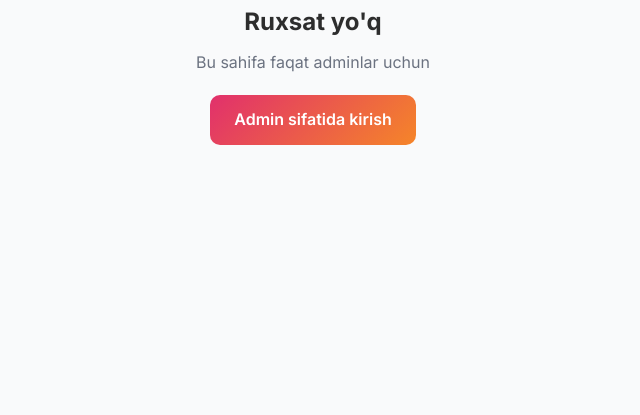
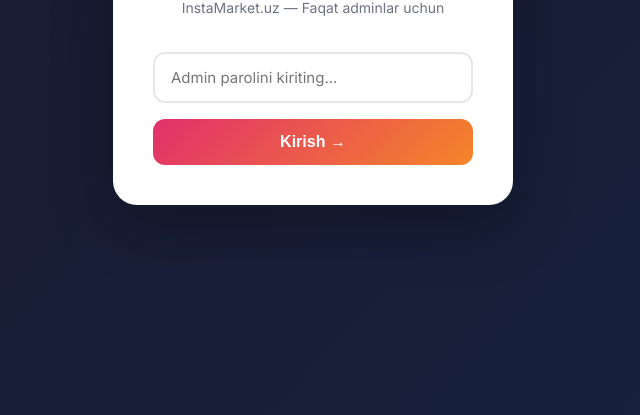
Before and after one commit to dostonbekqurbonov13-source/Pro-uchun, a plain HTML site: page instamarket/admin/index.html in a window 1280 px wide. Shown: the part 385-800 px from the top of the page, without its empty margins (327-967 px from the left). Drawn offline with Linux system fonts and the light colour scheme.

Commit message:
security: Admin panelga parol himoyasi qo'shildi

```diff
--- a/instamarket/admin/index.html
+++ b/instamarket/admin/index.html
@@ -256,13 +256,37 @@
 <script src="../js/main.js"></script>
 <script>
   document.getElementById('currentDate').textContent = new Date().toLocaleDateString('uz-UZ', {weekday:'long', year:'numeric', month:'long', day:'numeric'});
-  // Admin tekshiruvi
-  document.addEventListener('DOMContentLoaded', () => {
-    const user = loadUser();
-    if (!user || user.role !== 'admin') {
-      document.body.innerHTML = '<div style="display:flex;flex-direction:column;align-items:center;justify-content:center;height:100vh;font-family:Inter,sans-serif;"><div style="font-size:64px;margin-bottom:16px;">🔒</div><h2 style="margin-bottom:8px;">Ruxsat yo\'q</h2><p style="color:#6b7280;margin-bottom:20px;">Bu sahifa faqat adminlar uchun</p><a href="../pages/login.html" style="background:linear-gradient(135deg,#E1306C,#F58529);color:white;padding:12px 24px;border-radius:10px;text-decoration:none;font-weight:600;">Admin sifatida kirish</a></div>';
-    }
-  });
+  // Admin parol himoyasi
+  const ADMIN_PASS = 'instamarket2024admin';
+  if (sessionStorage.getItem('admin_auth') !== ADMIN_PASS) {
+    document.body.innerHTML = `
+      <div style="min-height:100vh;background:linear-gradient(135deg,#1A1A2E,#16213E);display:flex;align-items:center;justify-content:center;font-family:Inter,sans-serif;">
+        <div style="background:white;border-radius:24px;padding:40px;width:100%;max-width:400px;box-shadow:0 20px 60px rgba(0,0,0,0.3);">
+          <div style="text-align:center;margin-bottom:32px;">
+            <div style="font-size:48px;margin-bottom:12px;">🔐</div>
+            <h2 style="font-size:22px;font-weight:800;margin-bottom:8px;">Admin Panel</h2>
+            <p style="color:#6b7280;font-size:14px;">InstaMarket.uz — Faqat adminlar uchun</p>
+          </div>
+          <div id="errMsg" style="display:none;background:#fde8e8;color:#c53030;border-radius:10px;padding:12px;font-size:14px;margin-bottom:16px;text-align:center;">❌ Parol noto'g'ri!</div>
+          <input type="password" id="adminPassInput" placeholder="Admin parolini kiriting..."
+            style="width:100%;padding:14px 16px;border:2px solid #e5e7eb;border-radius:12px;font-size:15px;font-family:Inter,sans-serif;outline:none;box-sizing:border-box;margin-bottom:16px;"
+            onkeypress="if(event.key==='Enter')checkPass()"
+            onfocus="this.style.borderColor='#E1306C'" onblur="this.style.borderColor='#e5e7eb'"/>
+          <button onclick="checkPass()"
+            style="width:100%;background:linear-gradient(135deg,#E1306C,#F58529);color:white;border:none;border-radius:12px;padding:14px;font-size:16px;font-weight:700;cursor:pointer;">
+            Kirish →
+          </button>
+        </div>
+      </div>`;
+    window.checkPass = function() {
+      const v = document.getElementById('adminPassInput').value;
+      if (v === ADMIN_PASS) { sessionStorage.setItem('admin_auth', ADMIN_PASS); location.reload(); }
+      else {
+        document.getElementById('errMsg').style.display = 'block';
+        setTimeout(() => document.getElementById('errMsg').style.display = 'none', 2500);
+      }
+    };
+  }
 </script>
 </body>
 </html>
```
Also changed, not shown: instamarket/admin/disputes.html (+4 -0 lines), instamarket/admin/listings.html (+4 -0 lines), instamarket/admin/settings.html (+4 -0 lines).
